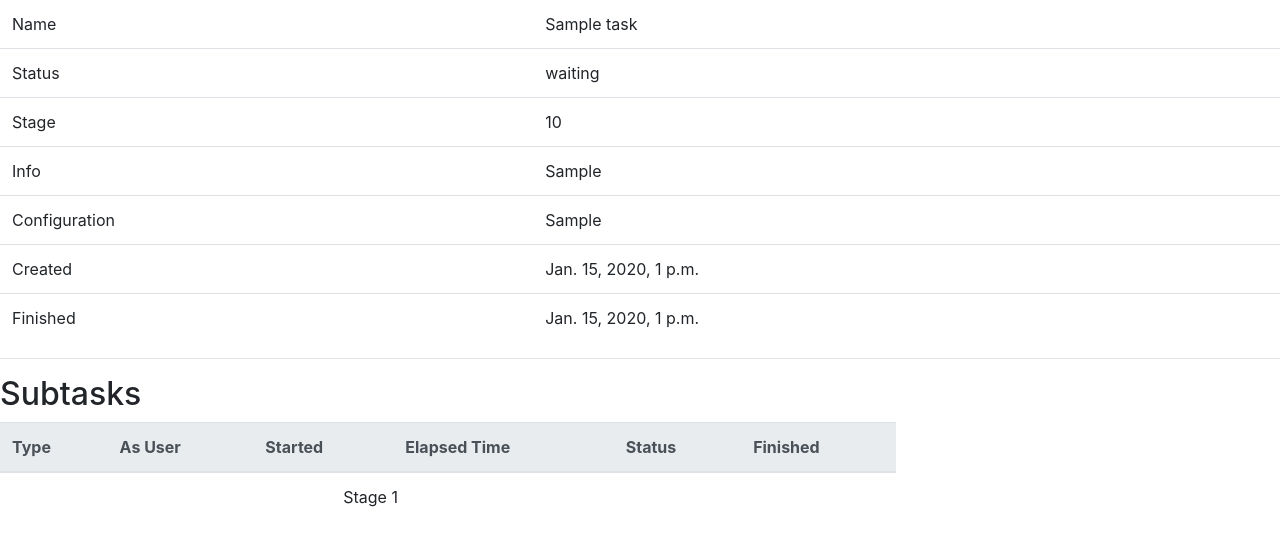
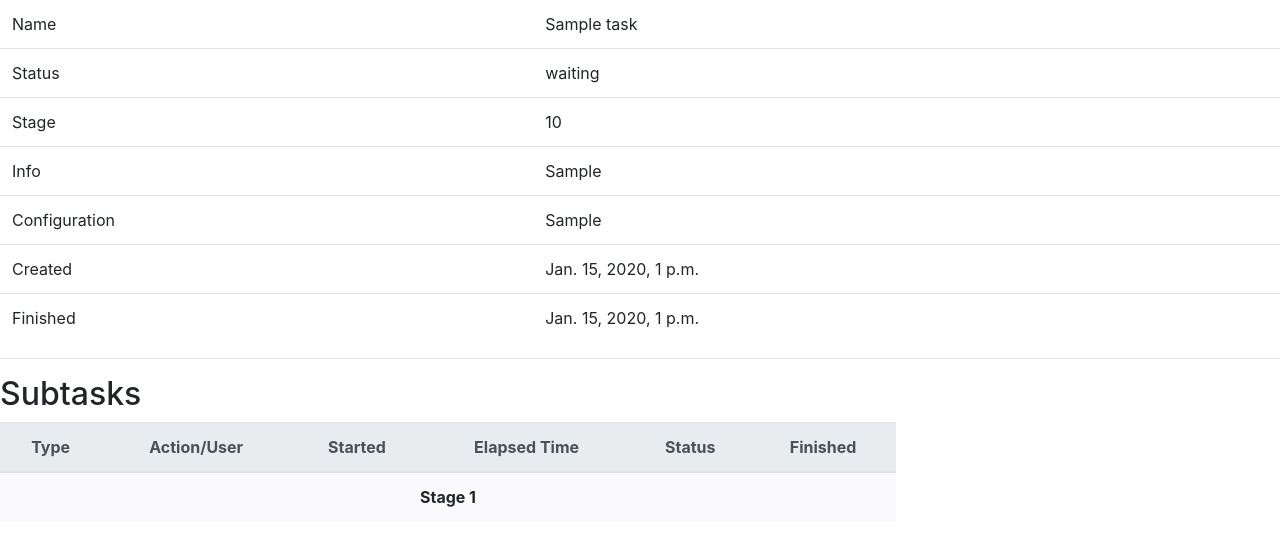
Before and after one commit to Croolis/web-crawler, a Django app: page /1/ in a window 1280 px wide. Shown: the part 111-657 px from the top of the page. Run offline with Django 3.2, Linux system fonts and the light colour scheme; tables that the repository leaves empty hold one stand-in row (values such as "Sample post"); some libraries are stand-ins or nearby versions.

Commit message:
Small stylistical and bug fixes

```diff
--- a/scheduler/scheduler/core/constants.py
+++ b/scheduler/scheduler/core/constants.py
@@ -16,13 +16,13 @@
 
 class SUBTASK_TYPE:
     ACTION = 'action'
-    CRAWl = 'crawl'
+    CRAWL = 'crawl'
     ANALYSIS = 'analysis'
 
     @classmethod
     def choices(cls):
         return [
             (cls.ACTION, 'Action'),
-            (cls.CRAWl, 'Crawl'),
+            (cls.CRAWL, 'Crawl'),
             (cls.ANALYSIS, 'Analysis'),
         ]
--- a/scheduler/scheduler/core/models.py
+++ b/scheduler/scheduler/core/models.py
@@ -65,9 +65,12 @@
 
     @property
     def task_user(self):
-        if self.type != SUBTASK_TYPE.CRAWl:
+        if self.type == SUBTASK_TYPE.ACTION:
+            return json.loads(self.configuration).get('action')
+        elif self.type == SUBTASK_TYPE.CRAWL:
+            return json.loads(self.configuration).get('user')
+        else:
             return ''
-        return json.loads(self.configuration).get('user')
 
     def __repr__(self):
         return '<Subtask: {}, pk={}>'.format(self.parent_task.name, self.pk)
--- /dev/null
+++ b/scheduler/scheduler/core/static/task.css
@@ -0,0 +1,7 @@
+table.centered th, table.centered td {
+    text-align: center;
+}
+
+.subtask-divider {
+    background-color: #FAFAFC;
+}
--- a/scheduler/scheduler/core/taskutils/parse_config.py
+++ b/scheduler/scheduler/core/taskutils/parse_config.py
@@ -80,7 +80,7 @@
         Subtask.objects.create(
             parent_task=task,
             stage=stage,
-            type=SUBTASK_TYPE.CRAWl,
+            type=SUBTASK_TYPE.CRAWL,
             configuration=json.dumps(user_config),
         )
 
@@ -101,7 +101,7 @@
     stages_number = len(action_chain) + 1
     task = Task.objects.create(
         name=name,
-        configuration=config,
+        configuration=json.dumps(config),
         stages_number=stages_number,
         info=info,
     )
--- a/scheduler/scheduler/core/templates/core/task.html
+++ b/scheduler/scheduler/core/templates/core/task.html
@@ -6,7 +6,7 @@
     <meta name="viewport" content="width=device-width, initial-scale=1, shrink-to-fit=no">
     <title>Tasks</title>
     <link rel="stylesheet" href="https://maxcdn.bootstrapcdn.com/bootstrap/4.0.0/css/bootstrap.min.css" integrity="sha384-Gn5384xqQ1aoWXA+058RXPxPg6fy4IWvTNh0E263XmFcJlSAwiGgFAW/dAiS6JXm" crossorigin="anonymous">
-    <link rel="stylesheet" href="{% static 'index.css' %}"/>
+    <link rel="stylesheet" href="{% static 'task.css' %}"/>
 </head>
 <body>
     <nav aria-label="breadcrumb">
@@ -48,11 +48,11 @@
     </table>
     <hr>
     <h2>Subtasks</h2>
-    <table class="table" style="width: 70%">
+    <table class="table centered" style="width: 70%">
         <thead class="thead-light">
             <tr>
                 <th>Type</th>
-                <th>As User</th>
+                <th>Action/User</th>
                 <th>Started</th>
                 <th>Elapsed Time</th>
                 <th>Status</th>
@@ -61,7 +61,7 @@
         </thead>
         {% for crawltask_group in task.sorted_subtasks %}
             <tr>
-                <td colspan="5" style="text-align: center">Stage {{ forloop.counter }}</td>
+                <td colspan="6" class="subtask-divider"><strong>Stage {{ forloop.counter }}</strong></td>
             </tr>
             {% for crawltask in crawltask_group %}
                 <tr>
--- a/scheduler/scheduler/core/views.py
+++ b/scheduler/scheduler/core/views.py
@@ -23,7 +23,7 @@
 class SubmitTaskView(generic.CreateView):
     model = Task
     fields = ['name', 'configuration']
-    success_url = '/{pk}/'
+    success_url = '/{id}/'
 
     def post(self, request, *args, **kwargs):
         form = self.get_form()
```
